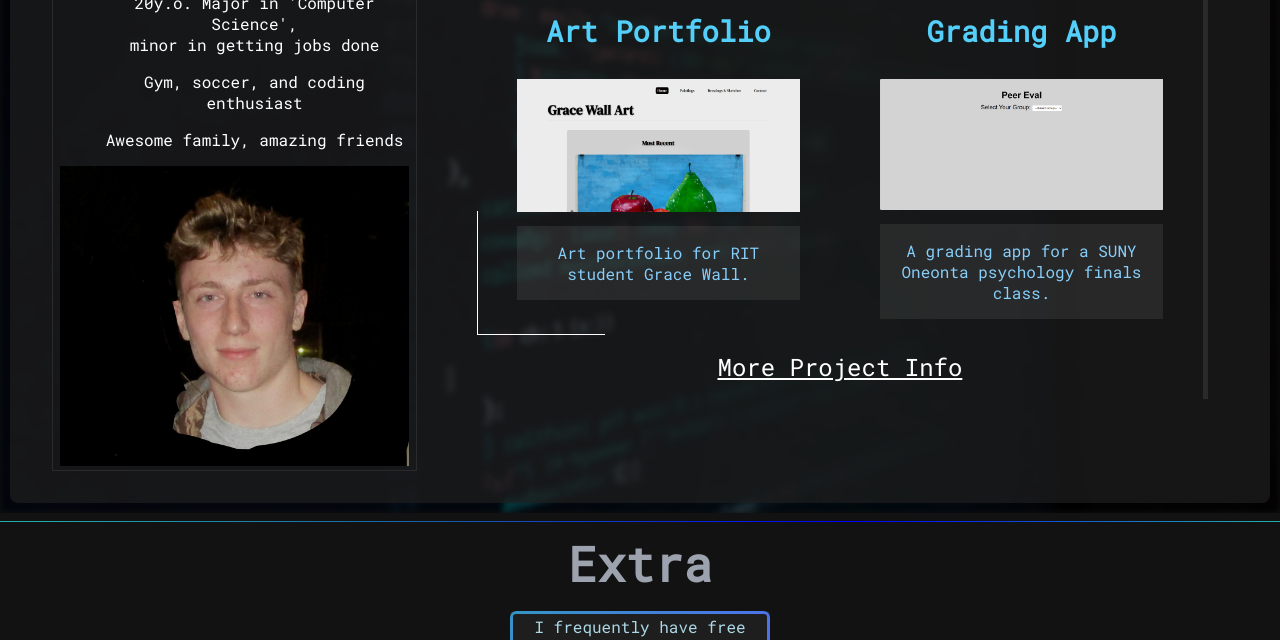
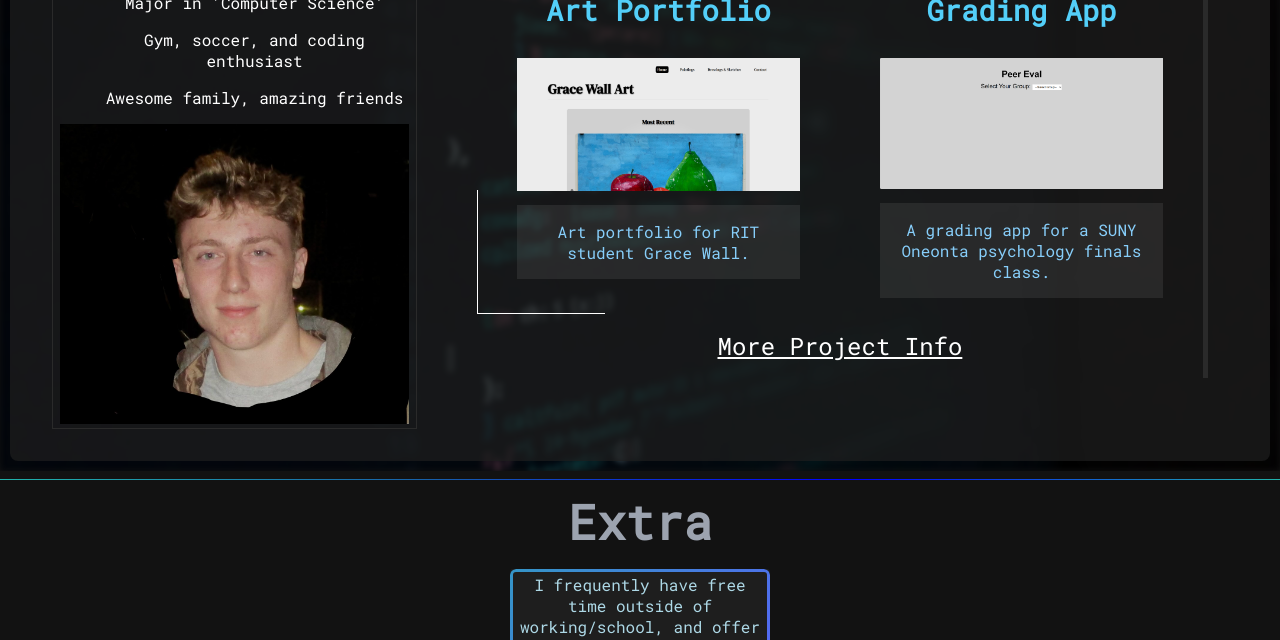
Before and after one commit to tr1ck17/Personal-Portfolio, a plain HTML site: page index.html in a window 1280 px wide. Shown: the part 460-1100 px from the top of the page. Drawn offline with Linux system fonts and the light colour scheme.

Commit message:
Minor content change on index

```diff
--- a/index.html
+++ b/index.html
@@ -34,7 +34,7 @@
                     <div>
                         <ul>
                             <li><p>Completing a Bachelor's Degree at SUNY Oneonta, exp. grad date: May 2026</p></li>
-                            <li><p>20y.o. Major in 'Computer Science',<br>minor in getting jobs done</p></li>
+                            <li><p>Major in 'Computer Science'</p></li>
                             <li><p>Gym, soccer, and coding enthusiast</p></li>
                             <li><p>Awesome family, amazing friends</p></li>
                         </ul>
```
